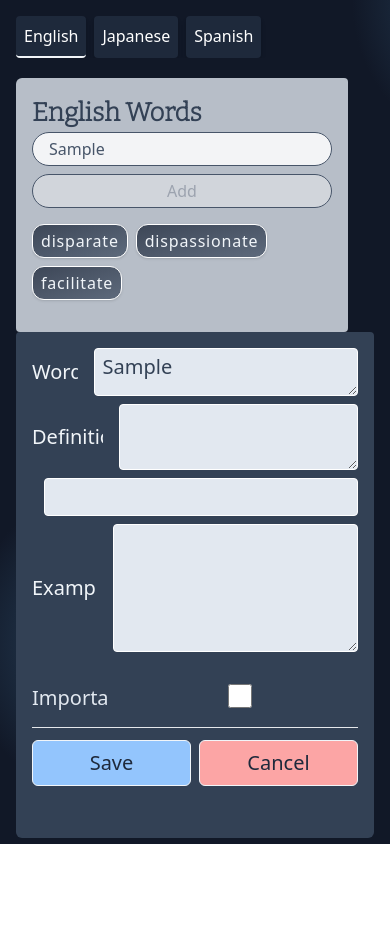
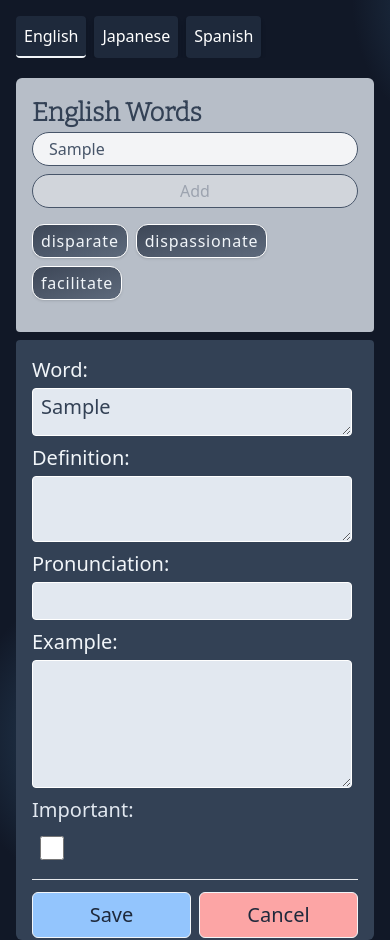
Before and after one commit to aaron-san/word-app, a React (Vite) app: page / in a window 390 px wide. Both pictures are taken after typing "Sample" into the empty fields and a click on the button "Add". Before the commit the page ends 844 px from the top, so only its background shows below. Built offline with nearby package versions, Linux system fonts and the light colour scheme.

Commit message:
edit mobile styles

```diff
--- a/src/App.tsx
+++ b/src/App.tsx
@@ -168,8 +168,8 @@ function App() {
       }}
     >
       <GlobalEscapeKeyHandler language={activeTab} />
-      <main className="min-h-screen pt-4 flex flex-col gap-1 px-4 md:pl-8 bg-gray-900 relative overflow-hidden">
-        <div className="flex gap-2 md:text-xl text-white">
+      <main className="min-h-screen flex-col pt-4 flex gap-1 px-4 md:pl-8 bg-gray-900 relative overflow-hidden">
+        <div className="flex flex-wrap gap-2 md:text-xl text-white">
           <HeaderButton
             title="English"
             language="english"
@@ -189,53 +189,24 @@ function App() {
             setActiveTab={setActiveTab}
           />
         </div>
-        <div className="flex-col md:flex-row rounded-md z-30 mt-4 gap-4">
+        <div className="flex flex-col md:flex-row rounded-md z-30 mt-4 gap-4 md:w-3/8">
           {activeTab === "english" && (
-            <>
-              <div className="flex gap-2">
-                <div className="z-30">
-                  <div className="p-4 mx-auto bg-slate-200/80 rounded">
-                    <Header title="English Words" />
-                    <SearchPanel language="english" />
-                    <MarkedWords language="english" />
-                  </div>
-                </div>
-              </div>
-
+            <div className="flex flex-col md:flex-row gap-2">
+              <SearchPanel language="english" />
               <SearchResults language="english" />
-            </>
+            </div>
           )}
           {activeTab === "japanese" && (
-            <>
-              <div className="flex gap-2 h-fit">
-                <div className="z-30">
-                  <div className="p-4 mx-auto bg-slate-200/80 rounded">
-                    <Header title="Japanese Words" />
-                    <SearchPanel language="japanese" />
-                    <MarkedWords language="japanese" />
-                  </div>
-                </div>
-              </div>
-              {/* <div className="bg-slate-700"> */}
+            <div className="flex flex-col md:flex-row gap-2">
+              <SearchPanel language="japanese" />
               <SearchResults language="japanese" />
-              {/* </div> */}
-            </>
+            </div>
           )}
           {activeTab === "spanish" && (
-            <>
-              <div className="flex gap-2 h-fit">
-                <div className="z-30">
-                  <div className="p-4 mx-auto bg-slate-200/80 rounded">
-                    <Header title="Spanish Words" />
-                    <SearchPanel language="spanish" />
-                    <MarkedWords language="spanish" />
-                  </div>
-                </div>
-              </div>
-              {/* <div className="bg-slate-700"> */}
+            <div className="flex flex-col md:flex-row gap-2">
+              <SearchPanel language="spanish" />
               <SearchResults language="spanish" />
-              {/* </div> */}
-            </>
+            </div>
           )}
         </div>
         <div className="bg-gradient bg-gradient-upper"></div>
@@ -245,14 +216,4 @@ function App() {
   );
 }
 
-const Header = ({ title }: { title: string }) => {
-  return (
-    <div>
-      <a className="text-[1.6rem] text-slate-700 font-['Bitter'] font-bold">
-        {title}
-      </a>
-    </div>
-  );
-};
-
 export default App;
--- a/src/components/ConfirmDeleteModal.tsx
+++ b/src/components/ConfirmDeleteModal.tsx
@@ -21,7 +21,7 @@ const ConfirmDeleteModal: React.FC<ConfirmDeleteModalProps> = ({
 
   return (
     <div className="fixed z-50 inset-0 bg-gray-500 bg-opacity-75 flex justify-center items-center">
-      <div className="bg-slate-200 p-6 rounded-md w-1/3">
+      <div className="bg-slate-200 p-6 rounded-md w-[300px]">
         <h2 className="text-lg">Delete {word}?</h2>
         <p>Type 'DELETE' to confirm.</p>
         <input
--- a/src/components/MarkedWords.tsx
+++ b/src/components/MarkedWords.tsx
@@ -32,11 +32,11 @@ const MarkedWords: React.FC<MarkedWordsProps> = ({ language }) => {
 
   const handleClick = (el: IWord | IJWord | ISWord) => {
     updateState({
-      idToEdit: el.id,
-      editWordMode: true,
-      showResults: false,
+      idToEdit: "",
+      editWordMode: false,
+      showResults: true,
       addWord: false,
-      searchWord: "",
+      searchWord: el.word,
     });
   };
 
@@ -64,8 +64,8 @@ const MarkedWords: React.FC<MarkedWordsProps> = ({ language }) => {
   );
 
   return (
-    <div className="w-[300px]">
-      <ul className="flex flex-wrap gap-2 py-4">
+    <div className="md:min-w-[300px]">
+      <ul className="flex flex-wrap gap-2 py-4 justify-stretch">
         {markedWords
           .slice(numStart, numStart + 8)
           .map((el: IWord | IJWord | ISWord) => {
--- a/src/components/SearchInput.tsx
+++ b/src/components/SearchInput.tsx
@@ -24,7 +24,7 @@ const SearchInput: React.FC<SearchInputProps> = ({
       ref={inputRef}
       // defaultValue={languagesState[language].inputValue || ""}
       defaultValue={searchWord || ""}
-      className="px-4 py-1 border rounded-full text-slate-600 border-slate-600 outline-none md:max-w-[300px] bg-gray-100 focus:bg-white focus:border-cyan-100 focus:ring-1 focus:ring-cyan-100"
+      className="px-4 py-1 border rounded-full text-slate-600 border-slate-600 outline-none bg-gray-100 focus:bg-white focus:border-cyan-100 focus:ring-1 focus:ring-cyan-100"
       onKeyUp={(e) => handleKeyUp(e)}
       // onChange={handleChange}
       autoFocus
--- a/src/components/SearchPanel.tsx
+++ b/src/components/SearchPanel.tsx
@@ -2,6 +2,7 @@ import { useEffect, useRef, useContext, useState } from "react";
 import { MyGlobalContext } from "../App";
 import AddButton from "./AddButton";
 import SearchInput from "./SearchInput";
+import MarkedWords from "./MarkedWords";
 
 interface SearchPanelProps {
   language: "english" | "japanese" | "spanish";
@@ -79,7 +80,9 @@ const SearchPanel: React.FC<SearchPanelProps> = ({ language }) => {
   // };
 
   return (
-    <div className="flex flex-col md:flex-row justify-start gap-2 mx-auto rounded">
+    <div className="bg-slate-200/80 rounded flex flex-col sm:max-w-[360px] p-4 h-fit">
+      <Header title={`${language.charAt(0).toUpperCase()}${language.slice(1)} Words`} />
+      <div className="flex flex-col md:flex-row justify-start gap-2 rounded">
         {/* Search Bar */}
 
         <SearchInput
@@ -91,7 +94,20 @@ const SearchPanel: React.FC<SearchPanelProps> = ({ language }) => {
 
         <AddButton language={language} addWordHandler={addWordHandler} />
       </div>
+      <MarkedWords language={language} />
+    </div>
   );
 };
 
+const Header = ({ title }: { title: string }) => {
+  return (
+    <div>
+      <a className="text-[1.6rem] text-slate-700 font-['Bitter'] font-bold">
+        {title}
+      </a>
+    </div>
+  );
+};
+
+
 export default SearchPanel;
--- a/src/components/SearchResults.tsx
+++ b/src/components/SearchResults.tsx
@@ -170,7 +170,7 @@ const SearchResults: React.FC<SearchResultsProps> = ({ language }) => {
 
   return (
     <div className="max-h-[600px] overflow-auto rounded bg-slate-700 ">
-      {addWord && !editWordMode && <AddWord language={language} />}
+      {addWord && <AddWord language={language} />}
       {/* Search Results */}
       {!addWord &&
         filteredWords.length === 0 &&
@@ -180,7 +180,7 @@ const SearchResults: React.FC<SearchResultsProps> = ({ language }) => {
             No results...
           </div>
         )}
-      {!addWord && SearchResults.length > 0 && showResults && !editWordMode && (
+      {showResults && !editWordMode && (
         <div className="flex max-w-[680px] mx-auto">
           <div className="flex flex-wrap gap-4 justify-center mx-auto p-4">
             {filteredWords.map((el: WordList[typeof language][0]) => {
--- a/src/components/english/Form.tsx
+++ b/src/components/english/Form.tsx
@@ -130,7 +130,7 @@ const Form = ({ language, defaults, methodType, idToEdit }: IForm) => {
       className="flex flex-col gap-2 mb-8 mx-auto text-slate-100 text-xl py-4 px-4"
       onSubmit={handleSubmit(onSubmit)}
     >
-      <div className="flex items-center justify-end gap-4 text-md">
+      <div className="flex flex-col justify-end gap-1 text-md">
         <label>Word: </label>
         <textarea
           className="px-2 py-1 border border-white w-80 text-slate-700 h-12 bg-slate-200 rounded outline-none"
@@ -138,30 +138,30 @@ const Form = ({ language, defaults, methodType, idToEdit }: IForm) => {
         />
       </div>
 
-      <div className="flex items-center justify-end gap-4">
+      <div className="flex flex-col justify-end gap-1 text-md">
         <label>Definition:</label>
         <textarea
           {...register("definition")}
           className="px-2 py-1 border border-white w-80 text-slate-700 bg-slate-200 rounded outline-none"
         />
       </div>
-      <div className="flex items-center justify-end gap-4">
+      <div className="flex flex-col justify-end gap-1 text-md">
         <label>Pronunciation:</label>
         <input
           className="px-2 py-1 border border-white w-80 text-slate-700 bg-slate-200 rounded outline-none"
           {...register("pronunciation")}
         />
       </div>
-      <div className="flex items-center justify-end gap-4">
+      <div className="flex flex-col justify-end gap-1 text-md">
         <label>Example:</label>
         <textarea
           className="px-2 py-1 border border-white w-80 text-slate-700 h-32 scrollbar-hidden overflow-auto bg-slate-200 rounded outline-none"
           {...register("example")}
         />
       </div>
-      <div className="flex items-center justify-end gap-4 mt-4">
+      <div className="flex flex-col justify-end gap-1 text-md">
         <label className="text-slate-200">Important:</label>
-        <div className="w-80 py-1 text-center">
+        <div className="w-10 py-1 text-center">
           <input
             type="checkbox"
             className="h-6 w-6 text-xl my-1 border border-white text-blue-700
```
Also changed, not shown: 4 other files (tests, documents, lock files or other folders). Lines whose indentation alone changed are shown as unchanged.
